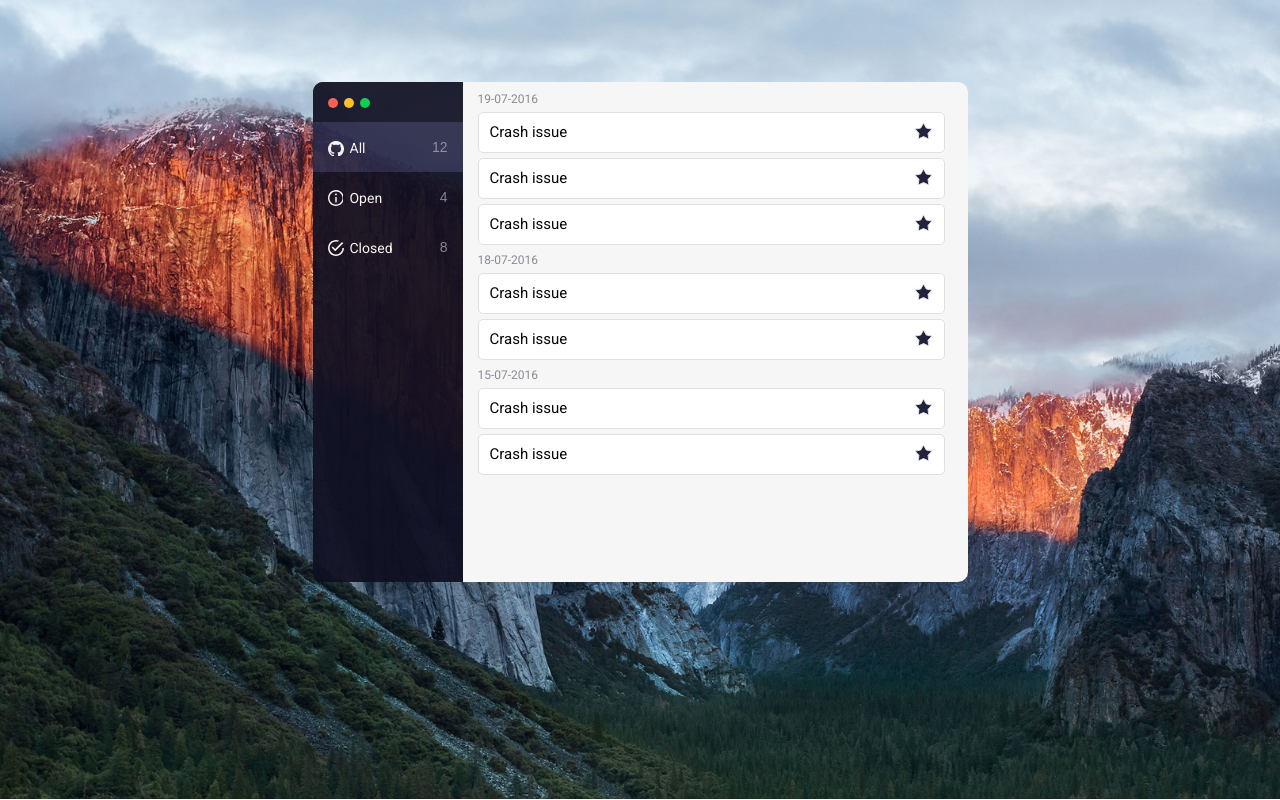
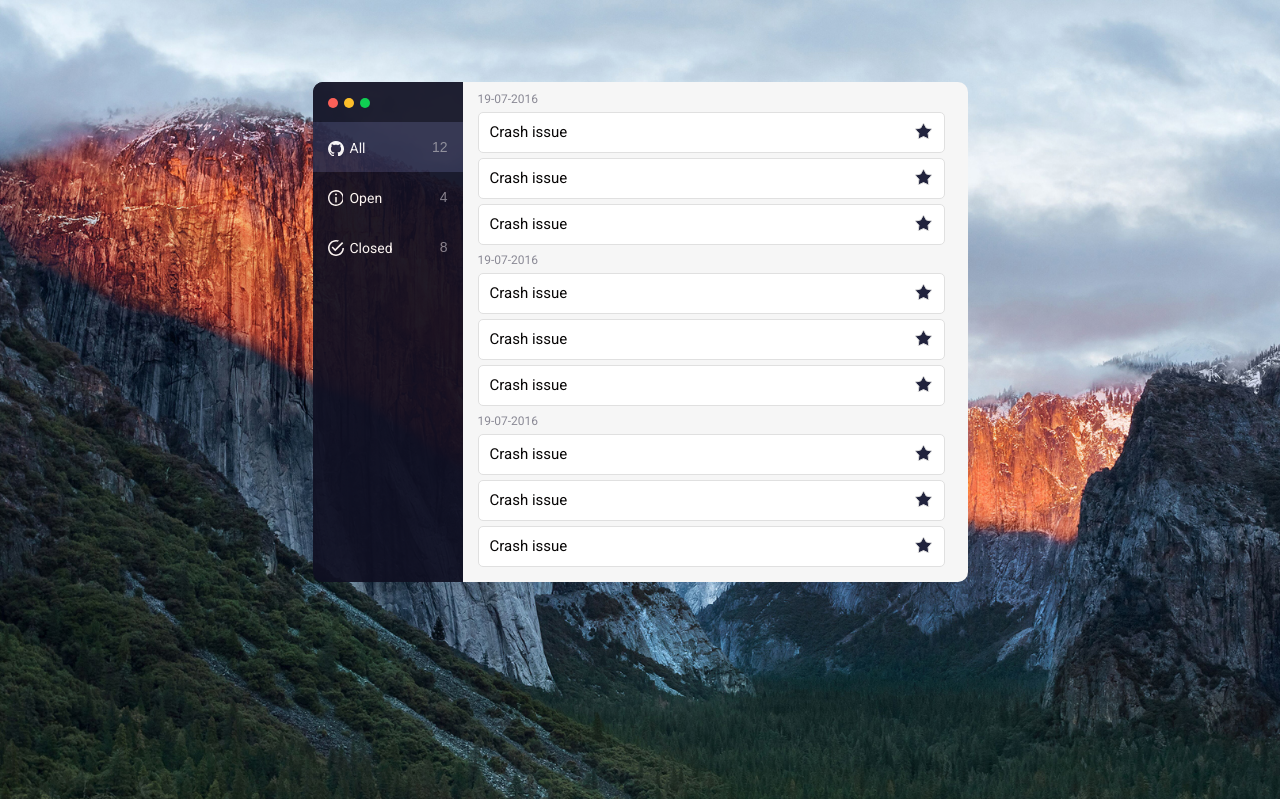
Before and after one commit to aksrugiw/gh-issues-app, an Angular app: page / in a window 1280 px wide. Built offline with nearby package versions, Linux system fonts and the light colour scheme.

Commit message:
Create issue-list component

```diff
--- a/src/app/app.component.css
+++ b/src/app/app.component.css
@@ -91,12 +91,3 @@
     padding: 10px 15px;
     overflow: scroll;
 }
-.issue-item {
-    margin-bottom: 8px;
-}
-
-.issue-item__header {
-    font-size: 12px;
-    color: #8a8995;
-    margin-bottom: 6px;
-}
--- a/src/app/app.component.html
+++ b/src/app/app.component.html
@@ -24,27 +24,8 @@
     </ul>
   </nav>
   <div class="issue-items">
-    <section class="issue-item">
-      <header class="issue-item__header">19-07-2016</header>
-      <ul>
-        <issue></issue>
-        <issue></issue>
-        <issue></issue>
-      </ul>
-    </section>
-    <section class="issue-item">
-      <header class="issue-item__header">18-07-2016</header>
-      <ul>
-        <issue></issue>
-        <issue></issue>
-      </ul>
-    </section>
-    <section class="issue-item">
-      <header class="issue-item__header">15-07-2016</header>
-      <ul>
-        <issue></issue>
-        <issue></issue>
-      </ul>
-    </section>
-      </div>
-    </main>
+    <issue-list></issue-list>
+    <issue-list></issue-list>
+    <issue-list></issue-list>
+  </div>
+</main>
--- a/src/app/app.module.ts
+++ b/src/app/app.module.ts
@@ -4,11 +4,13 @@ import { FormsModule } from '@angular/forms';
 import { HttpModule } from '@angular/http';
 
 import { AppComponent } from './app.component';
+import { IssueListComponent } from './issue-list/issue-list.component';
 import { IssueComponent } from './issue/issue.component';
 
 @NgModule({
   declarations: [
     AppComponent,
+    IssueListComponent,
     IssueComponent
   ],
   imports: [
--- /dev/null
+++ b/src/app/issue-list/issue-list.component.css
@@ -0,0 +1,9 @@
+.issue-item {
+    margin-bottom: 8px;
+}
+
+.issue-item__header {
+    font-size: 12px;
+    color: #8a8995;
+    margin-bottom: 6px;
+}
--- /dev/null
+++ b/src/app/issue-list/issue-list.component.html
@@ -0,0 +1,8 @@
+<section class="issue-item">
+  <header class="issue-item__header">19-07-2016</header>
+  <ul>
+    <issue></issue>
+    <issue></issue>
+    <issue></issue>
+  </ul>
+</section>
--- /dev/null
+++ b/src/app/issue-list/issue-list.component.ts
@@ -0,0 +1,15 @@
+import { Component, OnInit } from '@angular/core';
+
+@Component({
+  selector: 'issue-list',
+  templateUrl: './issue-list.component.html',
+  styleUrls: ['./issue-list.component.css']
+})
+export class IssueListComponent implements OnInit {
+
+  constructor() { }
+
+  ngOnInit() {
+  }
+
+}
```
Also changed, not shown: 1 other file (tests, documents, lock files or other folders).
